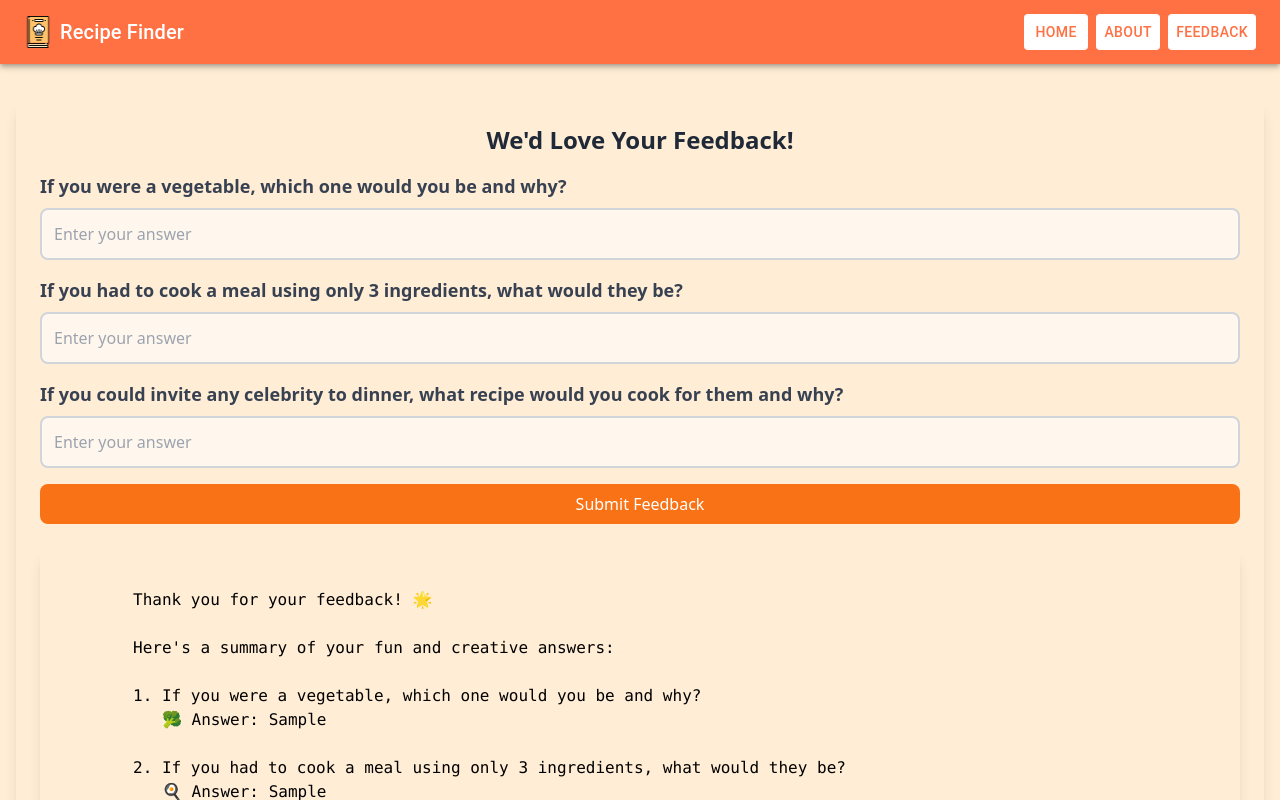
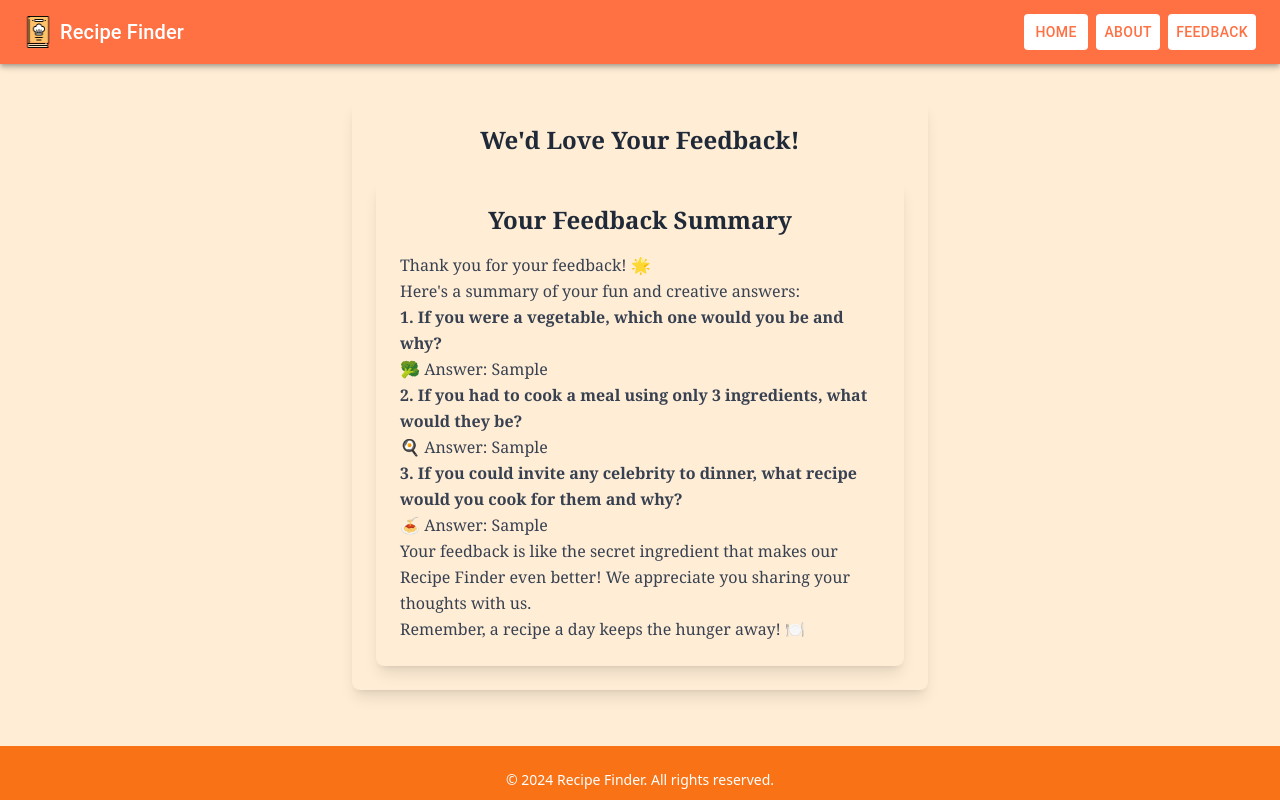
Before and after one commit to Hariniha/recipe__finder, a React (Vite) app: page /feedback in a window 1280 px wide. Both pictures are taken after typing "Sample", "Sample", "Sample" into the empty fields and a click on the button "Submit Feedback". Shown: the top 800 px of the page. Built offline with nearby package versions, Linux system fonts and the light colour scheme.

Commit message:
Fixed feedback result

```diff
--- a/src/components/Footer.jsx
+++ b/src/components/Footer.jsx
@@ -1,5 +1,6 @@
 // components/Footer.js
 import React from 'react';
+import { Link } from 'react-router-dom';
 
 const Footer = () => {
   return (
@@ -9,14 +10,13 @@ const Footer = () => {
           &copy; {new Date().getFullYear()} Recipe Finder. All rights reserved.
         </p>
         <div className="flex justify-center space-x-4 mt-2">
-            <a href="/" className="hover:text-orange-200">Home</a>
-          <a href="/about" className="hover:text-orange-200">
+          <Link to="/" className="hover:text-orange-200">Home</Link>
+          <Link to="/about" className="hover:text-orange-200">
             About Us
-          </a>
-          <a href="/feedback" className="hover:text-orange-200">
+          </Link>
+          <Link to="/feedback" className="hover:text-orange-200">
             Feedback
-          </a>
-
+          </Link>
         </div>
       </div>
     </footer>
--- a/src/components/feedback.jsx
+++ b/src/components/feedback.jsx
@@ -7,6 +7,7 @@ const FeedbackForm = () => {
       question3: '',
     });
     const [feedbackSummary, setFeedbackSummary] = useState('');
+    const [isSubmitted, setIsSubmitted] = useState(false); // Track if the form is submitted
 
     const handleFeedbackChange = (e) => {
       setFeedback({
@@ -19,24 +20,33 @@ const FeedbackForm = () => {
       e.preventDefault();
       // Construct the feedback summary message
       const summary = `
-        Thank you for your feedback! 🌟
+        <div classname="font-serif">
+          <h4>Thank you for your feedback! 🌟</h4>
 
-        Here's a summary of your fun and creative answers:
+          <p>Here's a summary of your fun and creative answers:</p>
 
-        1. If you were a vegetable, which one would you be and why?
-           🥦 Answer: ${feedback.question1}
+          <div>
+            <strong>1. If you were a vegetable, which one would you be and why?</strong><br />
+            <span>🥦 Answer: ${feedback.question1}</span>
+          </div>
 
-        2. If you had to cook a meal using only 3 ingredients, what would they be?
-           🍳 Answer: ${feedback.question2}
+          <div>
+            <strong>2. If you had to cook a meal using only 3 ingredients, what would they be?</strong><br />
+            <span>🍳 Answer: ${feedback.question2}</span>
+          </div>
 
-        3. If you could invite any celebrity to dinner, what recipe would you cook for them and why?
-           🍝 Answer: ${feedback.question3}
+          <div>
+            <strong>3. If you could invite any celebrity to dinner, what recipe would you cook for them and why?</strong><br />
+            <span>🍝 Answer: ${feedback.question3}</span>
+          </div>
 
-        Your feedback is like the secret ingredient that makes our Recipe Finder even better! We appreciate you sharing your thoughts with us.
+          <p>Your feedback is like the secret ingredient that makes our Recipe Finder even better! We appreciate you sharing your thoughts with us.</p>
 
-        Remember, a recipe a day keeps the hunger away! 🍽️
+          <p>Remember, a recipe a day keeps the hunger away! 🍽️</p>
+        </div>
       `;
       setFeedbackSummary(summary);
+      setIsSubmitted(true); // Disable the form after submission
       // Optionally, reset the form after submission
       setFeedback({
         question1: '',
@@ -46,9 +56,10 @@ const FeedbackForm = () => {
     };
 
     return (
-    <div className="container mt-5">
-      <div className="bg-orange-100 p-6 rounded-lg shadow-lg">
+      <div className="container  font-serif mt-5">
+        <div className="bg-orange-100 p-6 rounded-lg shadow-lg max-w-xl mx-auto">
           <h2 className="text-2xl font-bold text-gray-800 mb-4 text-center">We'd Love Your Feedback!</h2>
+          {!isSubmitted ? (
             <form onSubmit={handleFeedbackSubmit} className="space-y-4">
               <div>
                 <label htmlFor="question1" className="block text-lg font-semibold text-gray-700">
@@ -62,11 +73,12 @@ const FeedbackForm = () => {
                   onChange={handleFeedbackChange}
                   placeholder="Enter your answer"
                   className="w-full p-3 mt-2 border-2 border-gray-300 rounded-lg bg-orange-50 focus:outline-none focus:ring-2 focus:ring-orange-300"
+                  disabled={isSubmitted} // Disable input after form is submitted
                 />
               </div>
 
               <div>
-            <label htmlFor="question2" className="block text-lg font-semibold text-gray-700 ">
+                <label htmlFor="question2" className="block text-lg font-semibold text-gray-700 " >
                   If you had to cook a meal using only 3 ingredients, what would they be?
                 </label>
                 <input
@@ -77,6 +89,7 @@ const FeedbackForm = () => {
                   onChange={handleFeedbackChange}
                   placeholder="Enter your answer"
                   className="w-full p-3 mt-2 border-2 border-gray-300 rounded-lg focus:outline-none bg-orange-50 focus:ring-2 focus:ring-orange-300"
+                  disabled={isSubmitted} // Disable input after form is submitted
                 />
               </div>
 
@@ -92,19 +105,22 @@ const FeedbackForm = () => {
                   onChange={handleFeedbackChange}
                   placeholder="Enter your answer"
                   className="w-full p-3 mt-2 border-2 border-gray-300 rounded-lg bg-orange-50 focus:outline-none focus:ring-2 focus:ring-orange-300"
+                  disabled={isSubmitted} // Disable input after form is submitted
                 />
               </div>
 
               <button
                 type="submit"
                 className="w-full bg-orange-500 text-white py-2 px-6 rounded-lg mt-4 transition hover:bg-orange-600"
+                disabled={isSubmitted} // Disable the button after form is submitted
               >
                 Submit Feedback
               </button>
             </form>
-        {feedbackSummary && (
-          <div className="mt-6 p-4 bg-orange-100 rounded-lg shadow-lg">
-            <pre className="whitespace-pre-wrap">{feedbackSummary}</pre>
+          ) : (
+            <div className="mt-6 p-6 bg-orange-100 rounded-lg shadow-lg max-w-3xl mx-auto">
+              <h3 className="text-2xl font-bold text-gray-800 mb-4 text-center">Your Feedback Summary</h3>
+              <div className="text-left text-gray-700 leading-relaxed" dangerouslySetInnerHTML={{ __html: feedbackSummary }} />
             </div>
           )}
         </div>
--- a/src/components/navBar.jsx
+++ b/src/components/navBar.jsx
@@ -64,7 +64,7 @@ const Navbar = () => {
           </StyledIconButton>
 
           <Title variant="h6" className='flex gap-2'>
-          <img src={BookIcon} alt="Book Icon"  className='w-7'/>
+          <img src={BookIcon} alt="Book Icon"  className='w-7 '/>
             Recipe Finder
           </Title>
 
```
Lines whose indentation alone changed are shown as unchanged.
